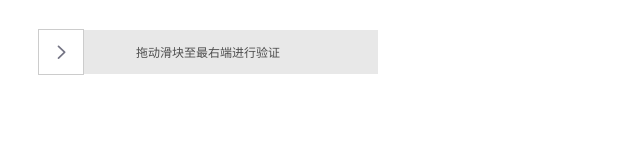
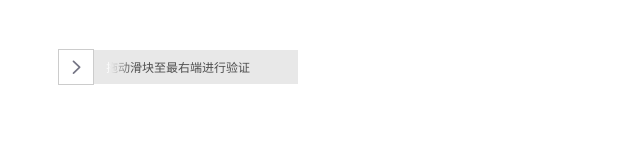
Before and after one commit to 438198602/frontend, a plain HTML site: page 常见效果/滑动验证.html in a window 1280 px wide. Shown: the whole page, without its empty margins (0-640 px from the left). Drawn offline with nearby package versions, Linux system fonts and the light colour scheme.

Commit message:
Update 滑动验证.html

```diff
--- a/常见效果/滑动验证.html
+++ b/常见效果/滑动验证.html
@@ -103,9 +103,7 @@
         </style>
         <style>
             #slider {
-                margin: 30px;
-                width: 350px;
-                height: 44px;
+                margin: 50px;
             }
         </style>
     </head>
@@ -193,6 +191,11 @@
                             'height': this.options.barSize.height,
                             'left': 0
                         });
+                        this.htmlDoms.icon.css({
+                            'width': this.options.barSize.height,
+                            'height': this.options.barSize.height,
+                            'line-height': this.options.barSize.height
+                        });
                         this.htmlDoms.left_bar.css({
                             'width': this.options.barSize.width,
                             'height': this.options.barSize.height
@@ -267,6 +270,10 @@
         </script>
         <script>
             slideVerify.init($("#slider"), {
+                barSize: {
+                    width: '240px',
+                    height: '34px'
+                },
                 ready: function () {
                     console.log("---ready---");
                 },
```
